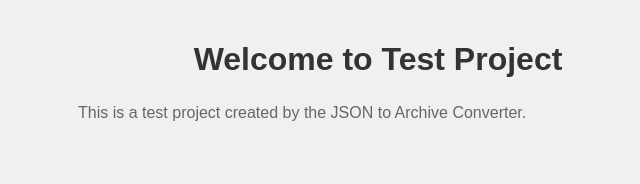
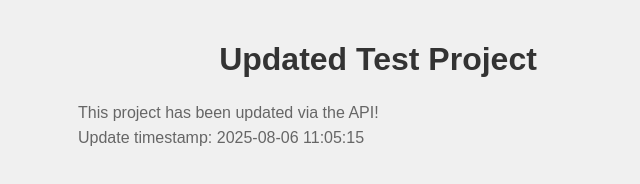
Before and after one commit to adnannawaz786-dotcom/test-json-converter-1754478304, a plain HTML site: page index.html in a window 1280 px wide. Shown: the whole page, without its empty margins (262-902 px from the left). Drawn offline with Linux system fonts and the light colour scheme.

Commit message:
Update index.html

```diff
--- a/index.html
+++ b/index.html
@@ -3,12 +3,13 @@
 <head>
     <meta charset="UTF-8">
     <meta name="viewport" content="width=device-width, initial-scale=1.0">
-    <title>Test Project</title>
+    <title>Updated Test Project</title>
     <link rel="stylesheet" href="styles.css">
 </head>
 <body>
-    <h1>Welcome to Test Project</h1>
-    <p>This is a test project created by the JSON to Archive Converter.</p>
+    <h1>Updated Test Project</h1>
+    <p>This project has been updated via the API!</p>
+    <p>Update timestamp: 2025-08-06 11:05:15</p>
     <script src="script.js"></script>
 </body>
 </html>
```
